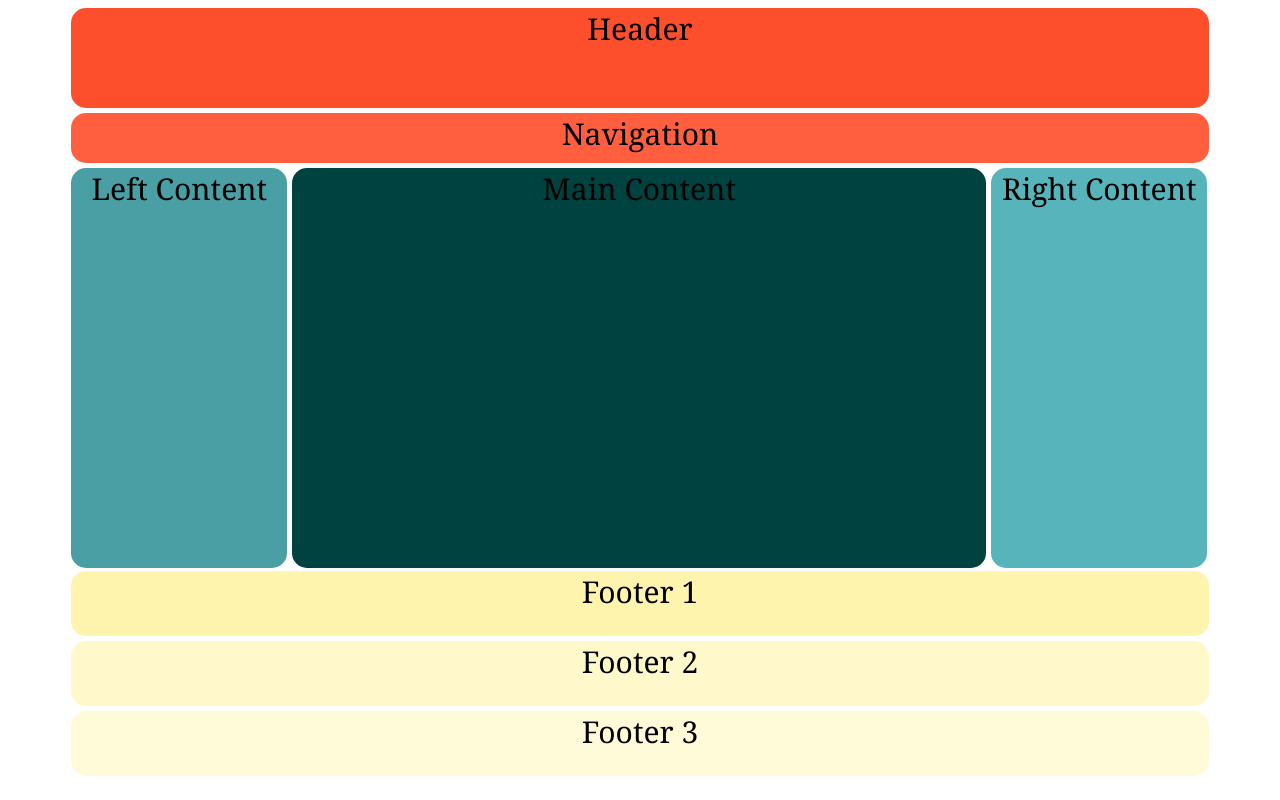
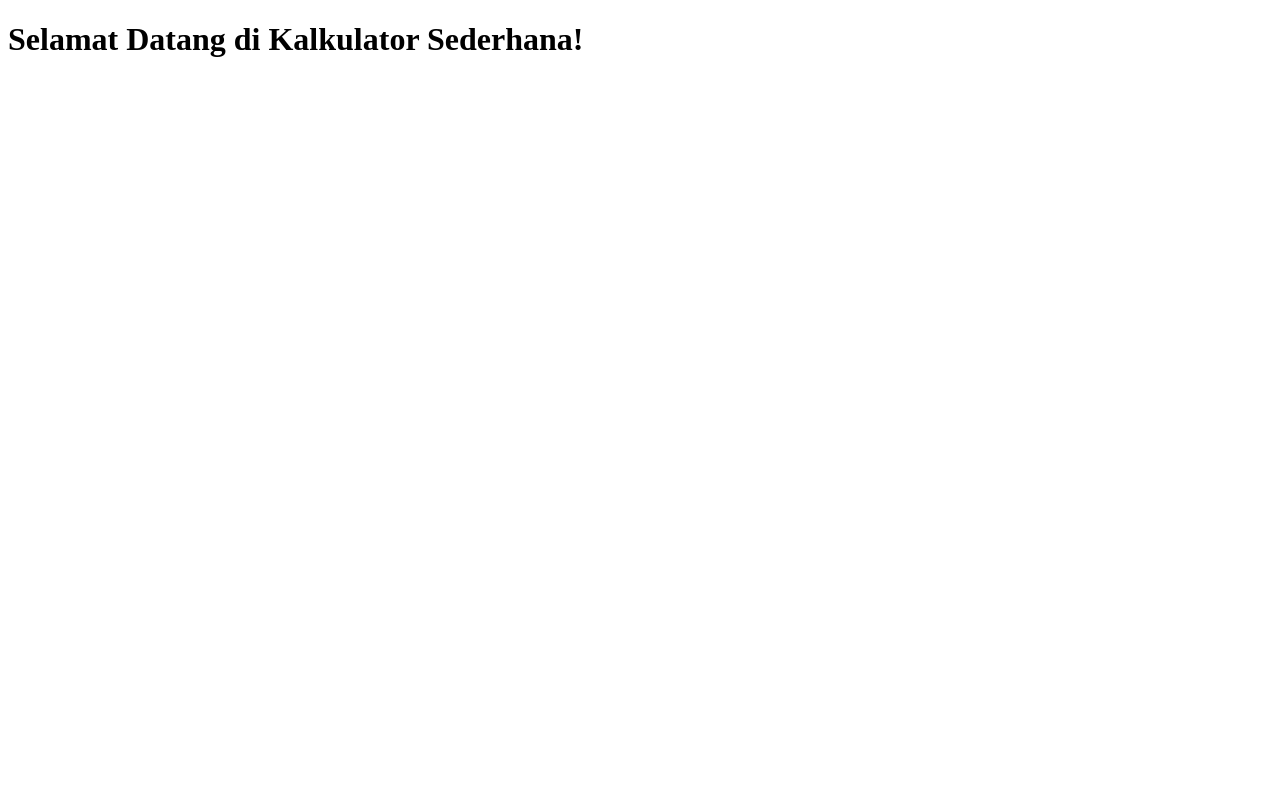
Before and after one commit to mutiara-ghaissani/meng, a plain HTML site: page index.html in a window 1280 px wide. Drawn offline with Linux system fonts and the light colour scheme.

Commit message:
Add files via upload

```diff
--- a/index.html
+++ b/index.html
@@ -3,43 +3,12 @@
 <head>
     <meta charset="UTF-8">
     <meta name="viewport" content="width=device-width, initial-scale=1.0">
-    <title>Document</title>
+    <title>Simple Calculator</title>
     <link rel="stylesheet" href="style.css">
 </head>
 <body>
+    <h1>Selamat Datang di Kalkulator Sederhana!</h1>
 
-    <div id="header">Header</div>
-    <div id="navbar">Navigation</div>
-
-    <div id="content">
-        <div id="left-content">
-            Left Content
-        </div>
-
-        <div id="main-content">
-            Main Content
-        </div>
-
-        <div id="right-content">
-            Right Content
-        </div>
-
-        <div style="clear: both;"></div>
-    </div>
-
-    <div id="footer">
-        <div id="footer1">
-            Footer 1
-        </div>
-
-        <div id="footer2">
-            Footer 2
-        </div>
-
-        <div id="footer3">
-            Footer 3
-        </div>
-    </div>
-
+    <script src="script.js"></script>
 </body>
 </html>
```
